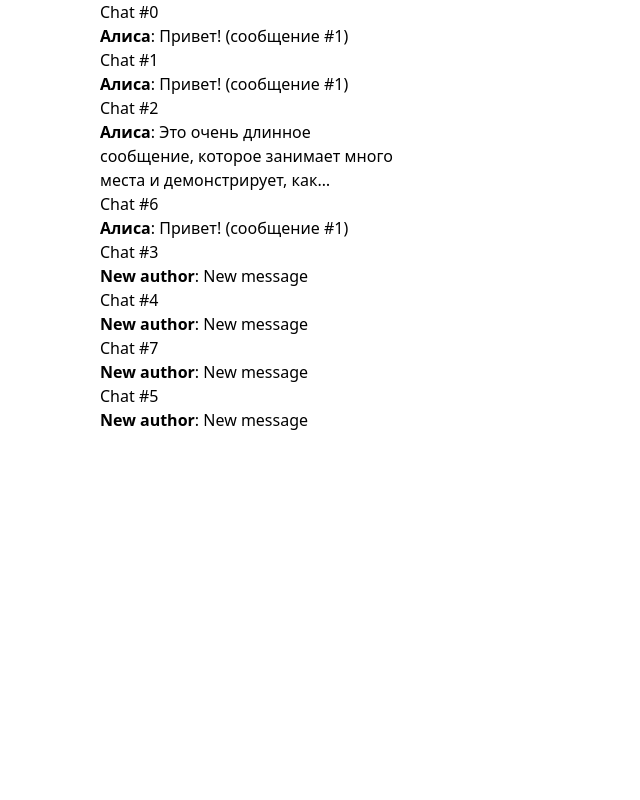
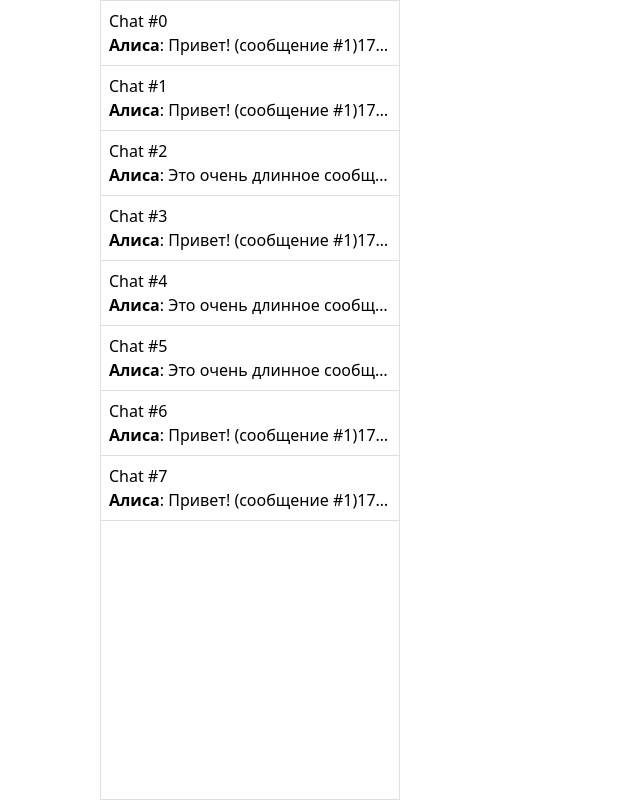
Before and after one commit to agufranov/chat-wnd, a React (Vite) app: page / in a window 1280 px wide. Shown: the whole page, without its empty margins (0-640 px from the left). Built offline with nearby package versions, Linux system fonts and the light colour scheme.

Commit message:
chat list: wip

```diff
--- a/package.json
+++ b/package.json
@@ -10,6 +10,7 @@
     "preview": "vite preview"
   },
   "dependencies": {
+    "classnames": "^2.5.1",
     "date-fns": "^4.1.0",
     "react": "^19.2.0",
     "react-dom": "^19.2.0",
--- a/src/app/App.module.css
+++ b/src/app/App.module.css
@@ -5,7 +5,9 @@
 }
 
 .sidebar {
-  flex-basis: 300px;
+  --width: 300px;
+  width: var(--width);
+  flex-basis: var(--width);
 }
 
 .content {
--- a/src/shared/api/mockApi.ts
+++ b/src/shared/api/mockApi.ts
@@ -61,5 +61,5 @@ export const mockApi = {
 };
 
 setInterval(() => {
-  mockApi.addIncomingMessage();
+  // mockApi.addIncomingMessage();
 }, 1000);
--- a/src/widgets/ChatList/ChatList.module.css
+++ b/src/widgets/ChatList/ChatList.module.css
@@ -1,7 +1,28 @@
+.root {
+  border: 1px solid #e0e0e0;
+  overflow: auto;
+  height: 100vh;
+  box-sizing: border-box;
+}
+
+.item {
+  padding: 8px;
+  /* background-color: #f5f5f5; */
+  background-color: white;
+  border-bottom: 1px solid #e0e0e0;
+  cursor: pointer;
+
+  &:hover {
+    background-color: #f0f0f0;
+  }
+
+  &.itemSelected {
+    background-color: #e3f2fd;
+  }
+}
+
 .lastMessage {
-  display: -webkit-box;
-  -webkit-line-clamp: 3;
-  -webkit-box-orient: vertical;
   overflow: hidden;
   text-overflow: ellipsis;
+  white-space: nowrap;
 }
--- a/src/widgets/ChatList/ChatList.tsx
+++ b/src/widgets/ChatList/ChatList.tsx
@@ -7,6 +7,7 @@ import React, {
 import { useChatStore } from "../../store/chatStore";
 import type { Chat } from "../../shared/types";
 import style from "./ChatList.module.css";
+import cn from "classnames";
 
 type ChatListProps = {
   selectedChat: Chat | null;
@@ -31,20 +32,23 @@ export const ChatList: React.FC<ChatListProps> = ({
   }, [chats]);
 
   return (
-    <div>
+    <div className={style.root}>
       {sortedChats.map((chat) => (
         <div
           key={chat.id}
-          style={{
-            fontWeight: selectedChat?.id === chat.id ? "bold" : "normal",
-          }}
+          className={cn(style.item, {
+            [style.itemSelected]: selectedChat?.id === chat.id,
+          })}
           onClick={() => onChatSelected(chat)}
         >
           <div>{chat.name}</div>
           {chat.lastMessage && (
             <div className={style.lastMessage}>
-              <strong>{chat.lastMessage.author}</strong>:{" "}
-              {chat.lastMessage.text}
+              <span className={style.lastMessageText}>
+                <strong>{chat.lastMessage.author}</strong>:{" "}
+                {chat.lastMessage.text}
+              </span>
+              <span>{chat.lastMessage.timestamp}</span>
             </div>
           )}
         </div>
```
Also changed, not shown: 1 other file (tests, documents, lock files or other folders).
